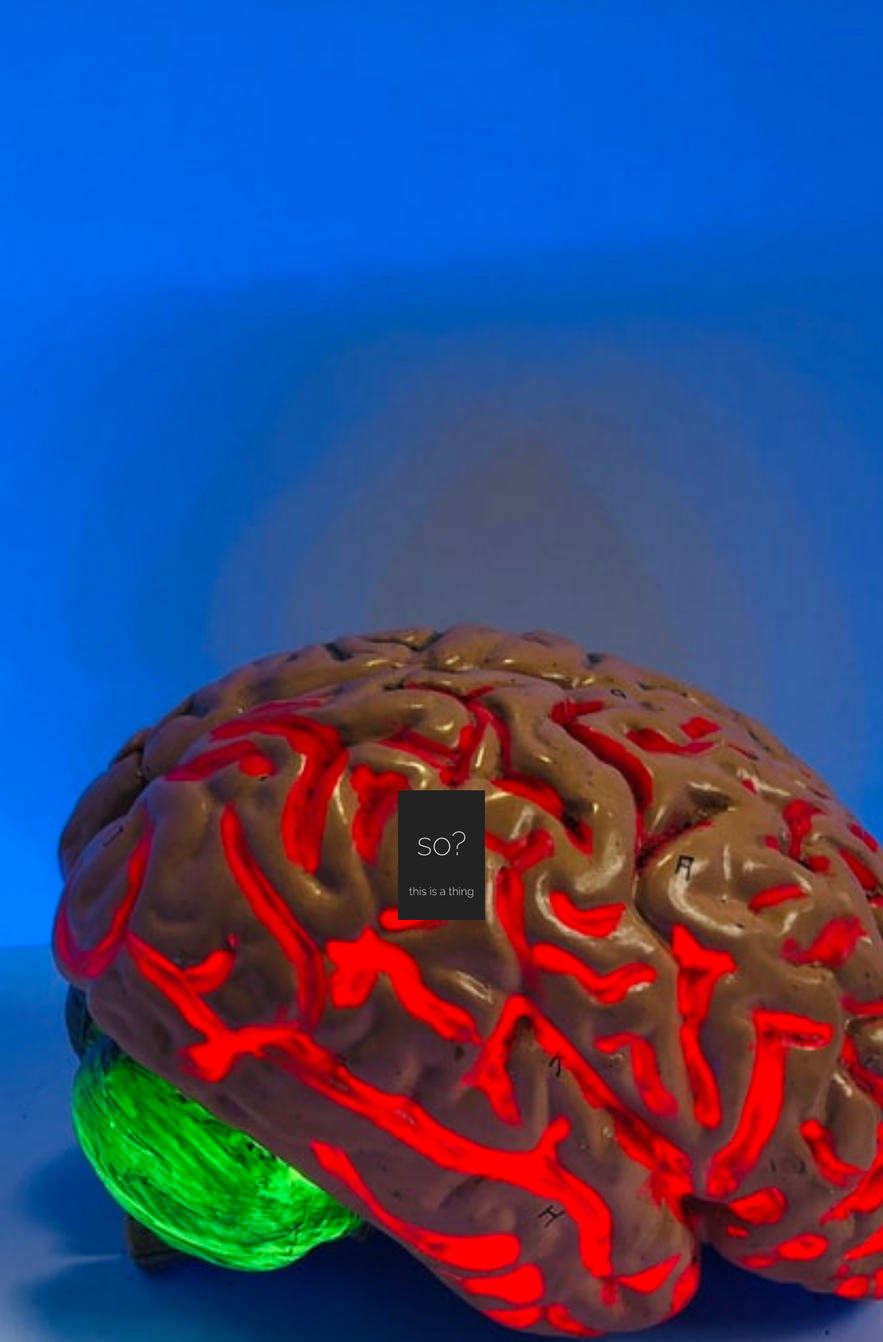
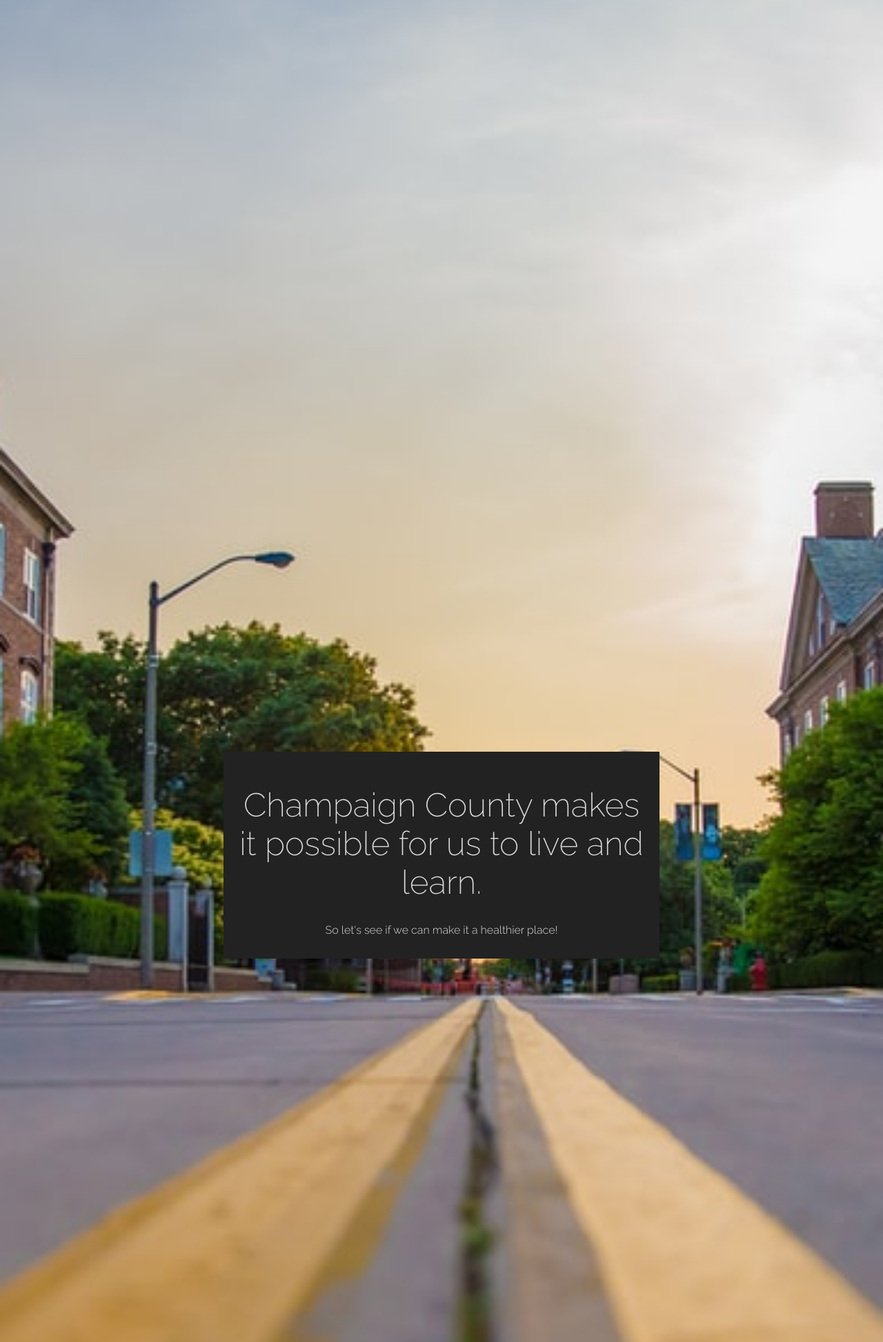
Before and after one commit to notnotharsh/health-map, a PHP site: page / in a window 1280 px wide. Shown: the part 120-2066 px from the top of the page at 69% size. Run offline with PHP 8.4, Linux system fonts and the light colour scheme.

Commit message:
put parallax together

```diff
--- a/css/layout.css
+++ b/css/layout.css
@@ -30,23 +30,18 @@
   display: flex;
   justify-content: center;
   align-items: center;
+  background-attachment: fixed;
+  background-position: center;
+  background-repeat: no-repeat;
+  background-size: cover;
 }
 
 div.unit img {
-  position: absolute;
-  z-index: 1;
-  align-self: center;
-}
-
-div.unit img.wide {
-  height: 100%;
-}
-
-div.unit img.high {
-  width: 100%;
+  display: none;
 }
 
 div.innerbox {
+  width: 50%;
   z-index: 2;
   padding: 16px;
 }
--- a/index.php
+++ b/index.php
@@ -6,19 +6,20 @@
     <link rel="stylesheet" href="css/layout.css" type="text/css" />
     <script type="text/javascript" src="js/script.js"></script>
   </head>
-  <body onload="callImageResize()" onresize="callImageResize()">
+  <body onload="homeImages(); checkWidth();" onresize="checkWidth();">
     <header>
       <h1>HealthMap</h1>
     </header>
     <div id="content">
       <div class="unit">
-        <img src="img/brain.jpeg" />
+        <img src="img/champaign.jpeg" />
         <div class="innerbox">
-          <h1>so?</h1>
-          <p>this is a thing</p>
+          <h1>Champaign County makes it possible for us to live and learn.</h1>
+          <p>So let's see if we can make it a healthier place!</p>
         </div>
       </div>
       <div class="unit">
+        <img src="img/tower.jpeg" />
         <div class="innerbox">
           <h1>so?</h1>
           <p>this is a thing</p>
--- a/js/script.js
+++ b/js/script.js
@@ -1,31 +1,19 @@
-function homeImageClass(index) {
-  var homeUnit = document.getElementsByClassName("unit")[index];
-  var homeImage = homeUnit.getElementsByTagName("img")[0];
-
-  var homeUnitStyle = getComputedStyle(homeUnit);
-  var homeImageStyle = getComputedStyle(homeImage);
-
-  var homeUnitWidthPX = homeUnitStyle.width;
-  var homeUnitHeightPX = homeUnitStyle.height;
-  var homeImageWidthPX = homeImageStyle.width;
-  var homeImageHeightPX = homeImageStyle.height;
-
-  var homeUnitWidth = Number(homeUnitWidthPX.substring(0, homeUnitWidthPX.length - 2));
-  var homeUnitHeight = Number(homeUnitHeightPX.substring(0, homeUnitHeightPX.length - 2));
-  var homeImageWidth = Number(homeImageWidthPX.substring(0, homeImageWidthPX.length - 2));
-  var homeImageHeight = Number(homeImageHeightPX.substring(0, homeImageHeightPX.length - 2));
-
-  homeImage.className = "";
-  if ((homeImageHeight / homeImageWidth) > (homeUnitHeight / homeUnitWidth)) {
-    homeImage.classList.add("high");
-  } else {
-    homeImage.classList.add("wide");
+function homeImages() {
+  var units = document.getElementsByClassName("unit");
+  for (var i = 0; i < units.length; i++) {
+    var source = units[i].getElementsByTagName("img")[0].src;
+    units[i].style.backgroundImage = "url(\"" + source + "\")";
   }
 }
 
-function callImageResize() {
-  var numIndices = document.getElementsByClassName("unit").length;
-  for (var i = 0; i < numIndices; i++) {
-    homeImageClass(i);
+function checkWidth() {
+  if (innerWidth > 1200) {
+    for (var i = 0; i < document.getElementsByClassName("innerbox").length; i++) {
+      document.getElementsByClassName("innerbox")[i].style.width = "600px";
+    }
+  } else {
+    for (var i = 0; i < document.getElementsByClassName("innerbox").length; i++) {
+      document.getElementsByClassName("innerbox")[i].style.width = "50%";
+    }
   }
 }
```
Also changed, not shown: img/brain.jpeg (deleted), img/champaign.jpeg (added), img/tower.jpeg (added).
